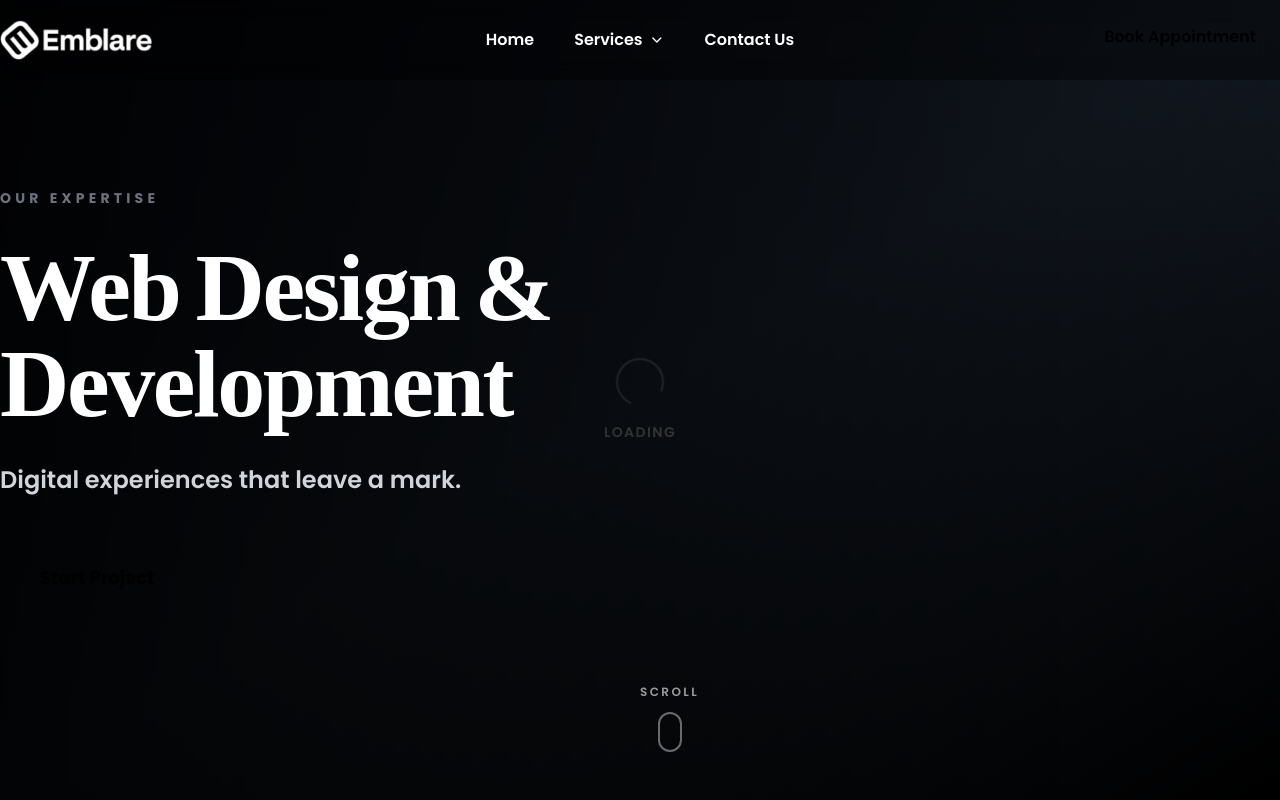
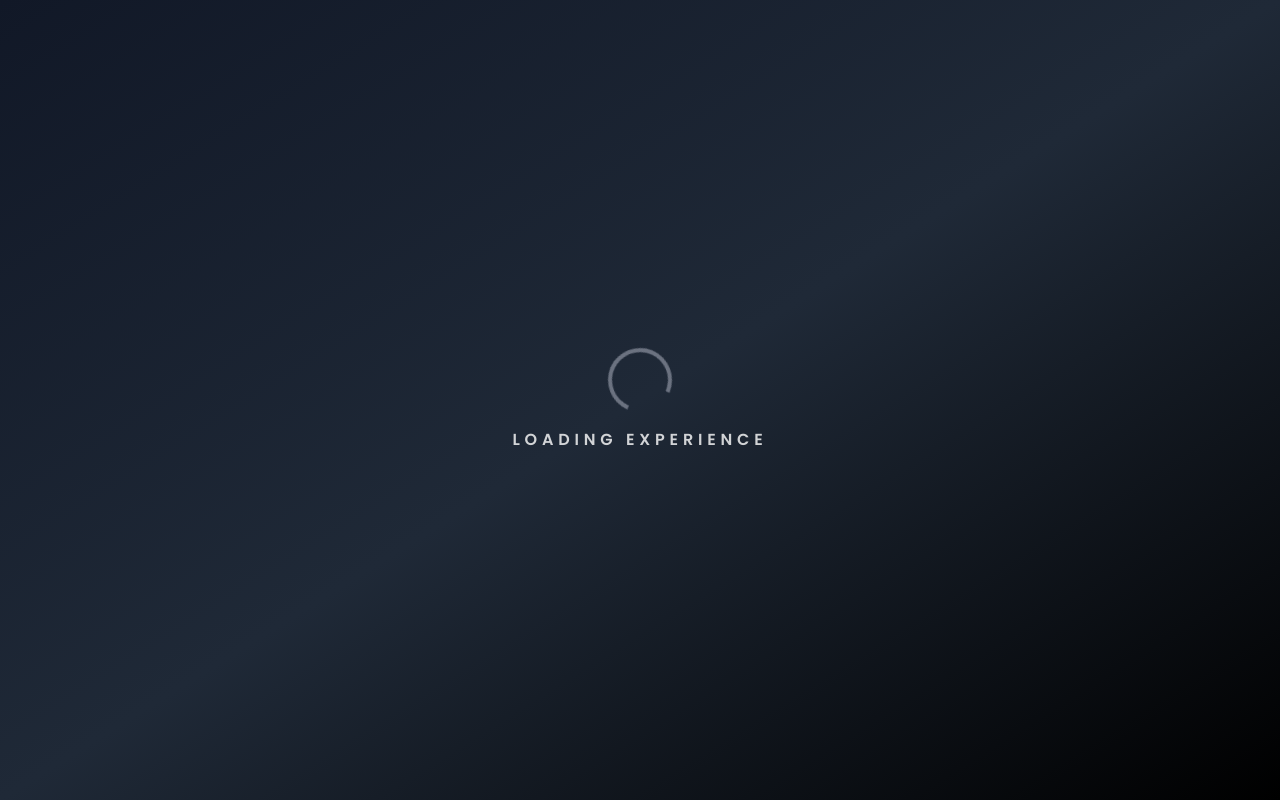
Before and after one commit to tojo04/Emblare, a React (Vite) app: page /services/web-design in a window 1280 px wide. Shown: the top 800 px of the page. Built offline with nearby package versions, Linux system fonts and the light colour scheme; grey boxes are pictures that could not be loaded; the HTML template or start-up script is replaced by a standard one.

Commit message:
Fix the issue where the text was loading alonside the loader

```diff
--- a/src/pages/ServicePage.jsx
+++ b/src/pages/ServicePage.jsx
@@ -178,6 +178,16 @@ const EnhancedServiceLayout = ({ service, serviceId }) => {
 
   return (
     <div className="min-h-screen bg-white" ref={containerRef} key={serviceId}>
+      {/* Full Page Loader */}
+      {!videoLoaded && (
+        <div className="fixed inset-0 z-[100] bg-gradient-to-br from-gray-900 via-gray-800 to-black flex items-center justify-center">
+          <div className="flex flex-col items-center gap-4">
+            <div className="w-16 h-16 border-4 border-accent-color border-t-transparent rounded-full animate-spin"></div>
+            <span className="text-white/80 text-base tracking-[0.3em] uppercase font-semibold">Loading Experience</span>
+          </div>
+        </div>
+      )}
+
       {/* Hero Section - Split Layout with Video */}
       <div className="min-h-screen relative overflow-hidden">
         {/* Background Video */}
@@ -186,17 +196,6 @@ const EnhancedServiceLayout = ({ service, serviceId }) => {
             className="absolute inset-0 z-0 overflow-hidden"
             style={{ y }}
           >
-            {/* Loading placeholder */}
-            <div
-              className={`absolute inset-0 bg-gradient-to-br from-gray-900 via-gray-800 to-black transition-opacity duration-700 ${videoLoaded ? 'opacity-0' : 'opacity-100'}`}
-            >
-              <div className="absolute inset-0 flex items-center justify-center">
-                <div className="flex flex-col items-center gap-4">
-                  <div className="w-12 h-12 border-2 border-accent-color border-t-transparent rounded-full animate-spin"></div>
-                  <span className="text-white/60 text-sm tracking-widest uppercase">Loading</span>
-                </div>
-              </div>
-            </div>
             <video
               key={service.video}
               ref={videoRef}
@@ -219,14 +218,14 @@ const EnhancedServiceLayout = ({ service, serviceId }) => {
             <div className="grid grid-cols-1 lg:grid-cols-2 gap-12 items-center">
               <motion.div
                 initial={{ opacity: 0, x: -80 }}
-                animate={{ opacity: 1, x: 0 }}
+                animate={videoLoaded ? { opacity: 1, x: 0 } : { opacity: 0, x: -80 }}
                 transition={{ duration: 1, ease: "easeOut" }}
                 className="pt-[120px] pb-[60px] lg:py-0"
               >
                 <motion.span
                   className="text-accent-color font-bold tracking-[0.3em] uppercase text-sm mb-8 block"
                   initial={{ opacity: 0, y: 20 }}
-                  animate={{ opacity: 1, y: 0 }}
+                  animate={videoLoaded ? { opacity: 1, y: 0 } : { opacity: 0, y: 20 }}
                   transition={{ delay: 0.3 }}
                 >
                   Our Expertise
@@ -237,7 +236,7 @@ const EnhancedServiceLayout = ({ service, serviceId }) => {
                       key={i}
                       className="inline-block mr-4"
                       initial={{ opacity: 0, y: 60 }}
-                      animate={{ opacity: 1, y: 0 }}
+                      animate={videoLoaded ? { opacity: 1, y: 0 } : { opacity: 0, y: 60 }}
                       transition={{ delay: 0.4 + i * 0.1, duration: 0.8 }}
                     >
                       {word}
@@ -247,7 +246,7 @@ const EnhancedServiceLayout = ({ service, serviceId }) => {
                 <motion.p
                   className="text-xl md:text-2xl text-gray-300 max-w-xl leading-relaxed"
                   initial={{ opacity: 0 }}
-                  animate={{ opacity: 1 }}
+                  animate={videoLoaded ? { opacity: 1 } : { opacity: 0 }}
                   transition={{ delay: 0.8 }}
                 >
                   {service.subtitle}
@@ -256,7 +255,7 @@ const EnhancedServiceLayout = ({ service, serviceId }) => {
                 <motion.div
                   className="mt-12 flex items-center gap-6"
                   initial={{ opacity: 0, y: 30 }}
-                  animate={{ opacity: 1, y: 0 }}
+                  animate={videoLoaded ? { opacity: 1, y: 0 } : { opacity: 0, y: 30 }}
                   transition={{ delay: 1 }}
                 >
                   <Button to="/contact" className="bg-accent-color text-black px-10 py-5 font-bold text-lg hover:bg-white transition-all duration-300">
@@ -274,7 +273,7 @@ const EnhancedServiceLayout = ({ service, serviceId }) => {
         <motion.div
           className="absolute bottom-12 left-1/2 -translate-x-1/2 z-10 flex flex-col items-center gap-3"
           initial={{ opacity: 0, y: 20 }}
-          animate={{ opacity: 1, y: 0 }}
+          animate={videoLoaded ? { opacity: 1, y: 0 } : { opacity: 0, y: 20 }}
           transition={{ delay: 1.5, duration: 0.6 }}
           style={{ opacity: useTransform(scrollYProgress, [0, 0.1], [1, 0]) }}
         >
```
